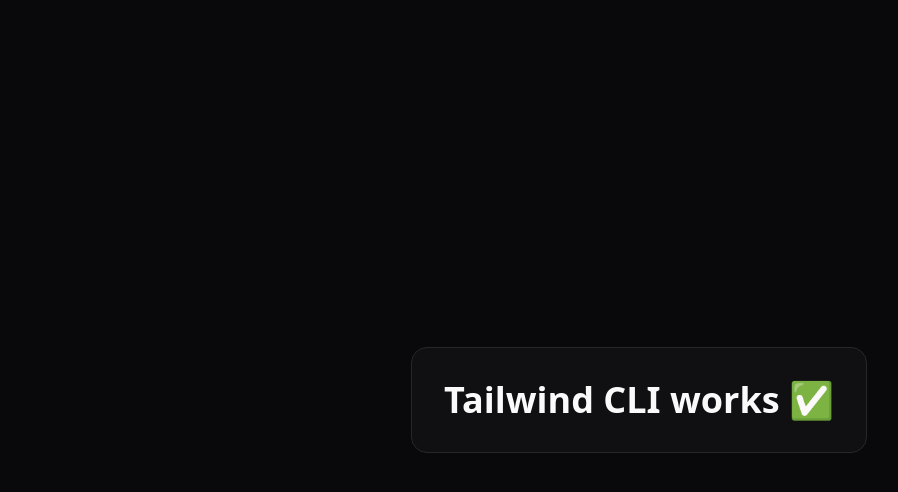
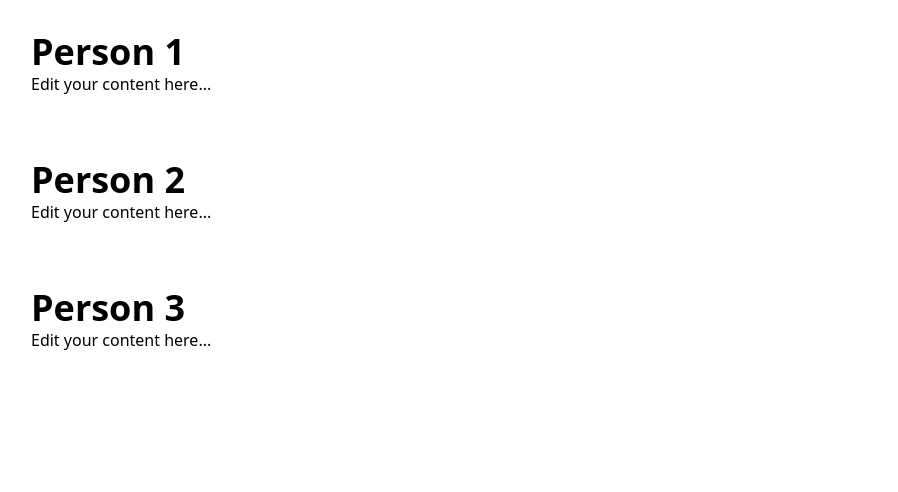
Before and after one commit to ZaidEb/Portfolio, a website: page index.html in a window 1280 px wide. Shown: the whole page, without its empty margins (1-899 px from the left). Drawn offline with Linux system fonts and the light colour scheme.

Commit message:
Update index.html structure and enhance output.css variables for improved styling

```diff
--- a/index.html
+++ b/index.html
@@ -6,9 +6,23 @@
     <link rel="stylesheet" href="./src/output.css" />
     <title>Portfolio</title>
   </head>
-  <body class="min-h-screen grid place-items-center bg-zinc-950 text-zinc-50">
-    <main class="rounded-2xl border border-zinc-800 bg-zinc-900/50 p-8">
-      <h1 class="text-4xl font-bold">Tailwind CLI works ✅</h1>
-    </main>
+  <body>
+    <!-- PERSON 1 SECTION -->
+    <section class="p-8">
+      <h1 class="text-4xl font-bold">Person 1</h1>
+      <p>Edit your content here...</p>
+    </section>
+
+    <!-- PERSON 2 SECTION -->
+    <section class="p-8">
+      <h1 class="text-4xl font-bold">Person 2</h1>
+      <p>Edit your content here...</p>
+    </section>
+
+    <!-- PERSON 3 SECTION -->
+    <section class="p-8">
+      <h1 class="text-4xl font-bold">Person 3</h1>
+      <p>Edit your content here...</p>
+    </section>
   </body>
 </html>
```
Also changed, not shown: src/output.css.
